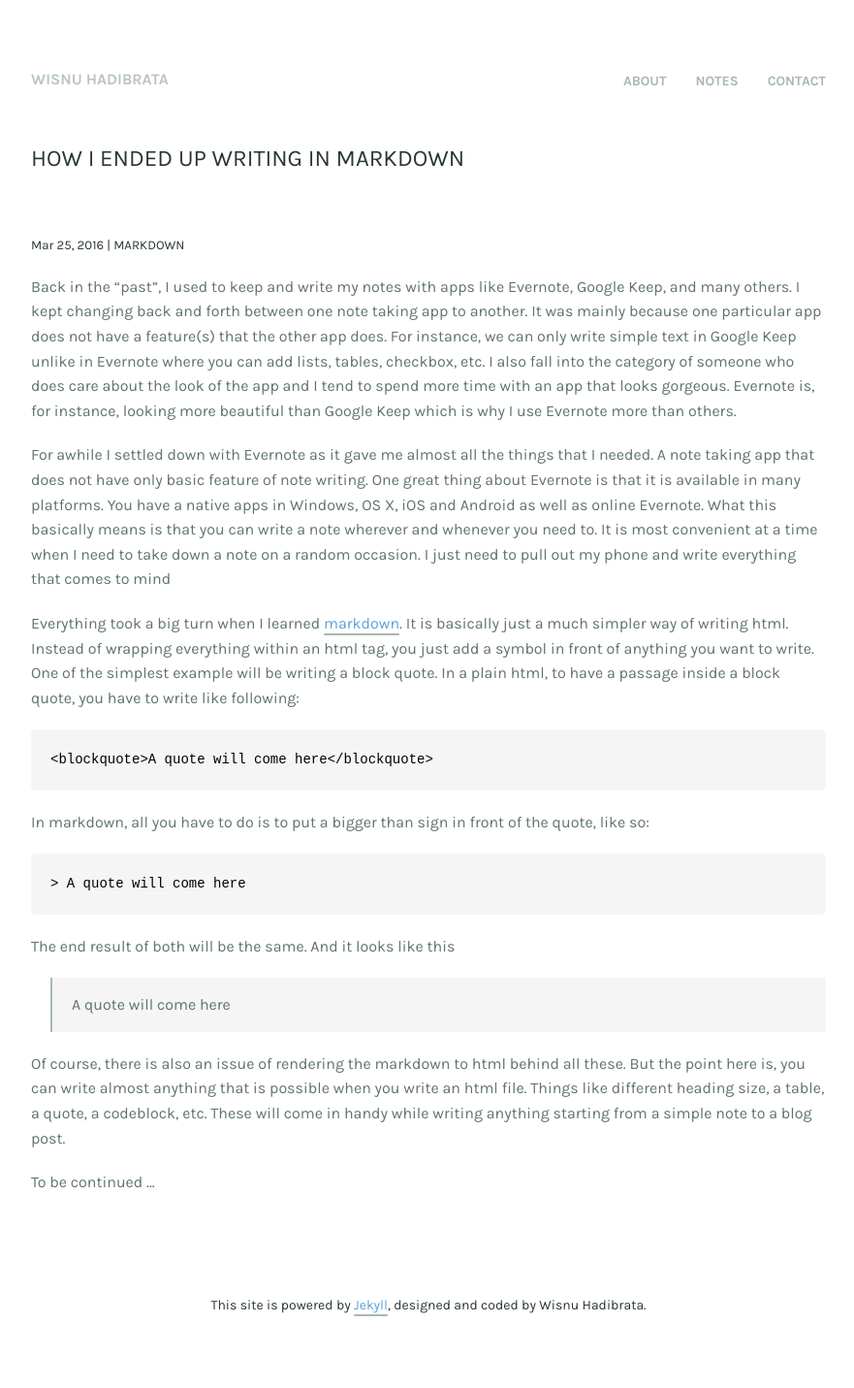
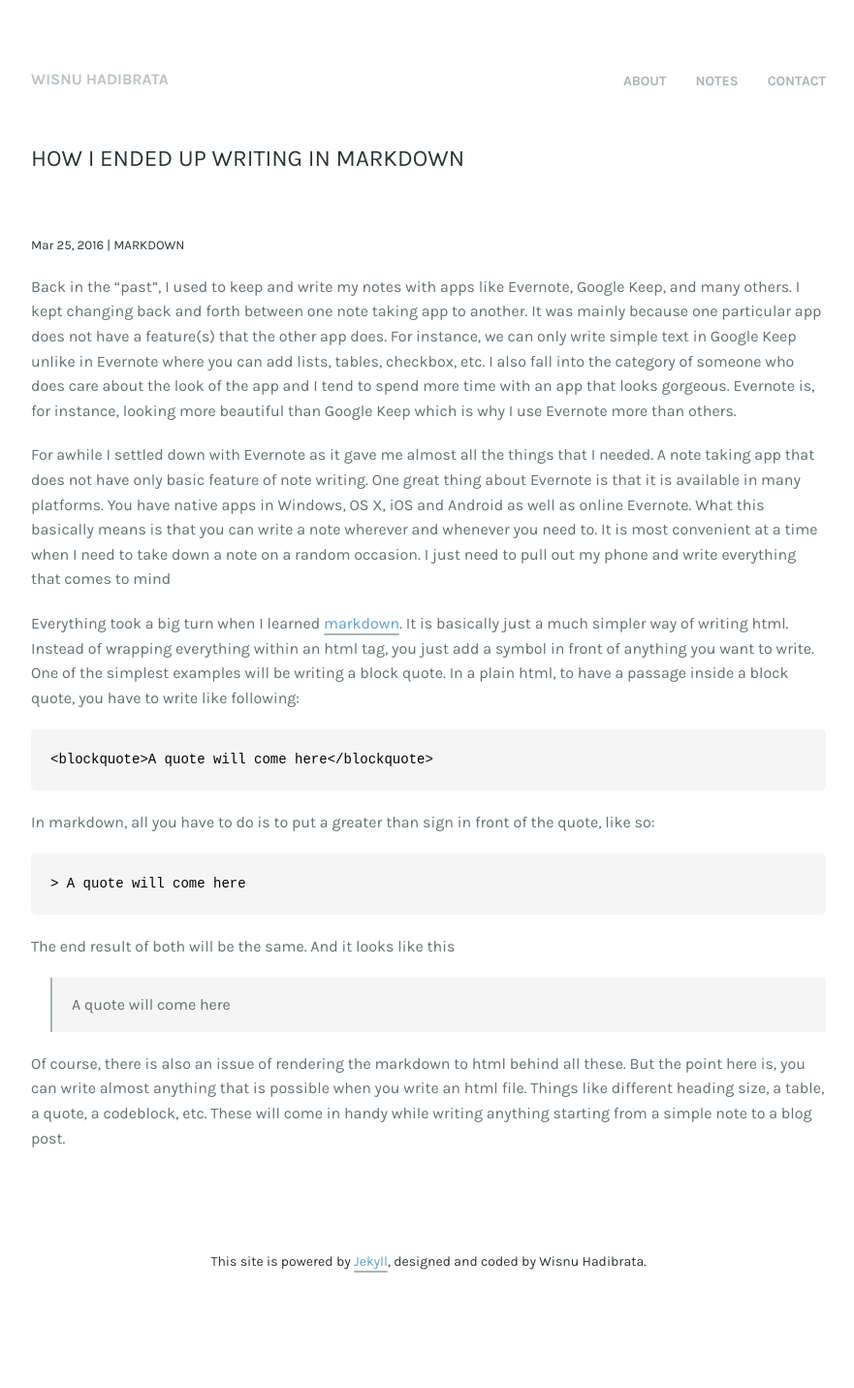
Before and after one commit to whadibrata/whadibrata.github.io, a Jekyll site: the page built from _posts/2016-03-25-how-i-ended-up-writing-in-markdown.md, in a window 1280 px wide. Shown: the whole page at 97% size, without its empty margins (198-1079 px from the left). Built offline with Jekyll 4.4.1, drawn with Linux system fonts in a browser that asks for light colours; after the commit the page ends 1385 px from its top, so only the background shows below that.

Commit message:
Spelling

````diff
--- a/_posts/2016-03-25-how-i-ended-up-writing-in-markdown.md
+++ b/_posts/2016-03-25-how-i-ended-up-writing-in-markdown.md
@@ -8,15 +8,15 @@
 
 Back in the "past", I used to keep and write my notes with apps like Evernote, Google Keep, and many others. I kept changing back and forth between one note taking app to another. It was mainly because one particular app does not have a feature(s) that the other app does.  For instance, we can only write simple text in Google Keep unlike in Evernote where you can add lists, tables, checkbox, etc. I also fall into the category of someone who does care about the look of the app and I tend to spend more time with an app that looks gorgeous. Evernote is, for instance, looking more beautiful than Google Keep which is why I use Evernote more than others.
 
-For awhile I settled down with Evernote as it gave me almost all the things that I needed. A note taking app that does not have only basic feature of note writing. One great thing about Evernote is that it is available in many platforms. You have a native apps in Windows, OS X, iOS and Android as well as online Evernote. What this basically means is that you can write a note wherever and whenever you need to. It is most convenient at a time when I need to take down a note on a random occasion. I just need to pull out my phone and write everything that comes to mind
+For awhile I settled down with Evernote as it gave me almost all the things that I needed. A note taking app that does not have only basic feature of note writing. One great thing about Evernote is that it is available in many platforms. You have native apps in Windows, OS X, iOS and Android as well as online Evernote. What this basically means is that you can write a note wherever and whenever you need to. It is most convenient at a time when I need to take down a note on a random occasion. I just need to pull out my phone and write everything that comes to mind
 
-Everything took a big turn when I learned [markdown](https://daringfireball.net/projects/markdown/). It is basically just a much simpler way of writing html. Instead of wrapping everything within an html tag, you just add a symbol in front of anything you want to write. One of the simplest example will be writing a block quote. In a plain html, to have a passage inside a block quote, you have to write like following:
+Everything took a big turn when I learned [markdown](https://daringfireball.net/projects/markdown/). It is basically just a much simpler way of writing html. Instead of wrapping everything within an html tag, you just add a symbol in front of anything you want to write. One of the simplest examples will be writing a block quote. In a plain html, to have a passage inside a block quote, you have to write like following:
 
 ```
 <blockquote>A quote will come here</blockquote>
 ```
 
-In markdown, all you have to do is to put a bigger than sign in front of the quote, like so:
+In markdown, all you have to do is to put a greater than sign in front of the quote, like so:
 
 
 ```
@@ -28,5 +28,3 @@
 > A quote will come here
 
 Of course, there is also an issue of rendering the markdown to html behind all these. But the point here is, you can write almost anything that is possible when you write an html file. Things like different heading size, a table, a quote, a codeblock, etc. These will come in handy while writing anything starting from a simple note to a blog post.
-
-To be continued ...
````
